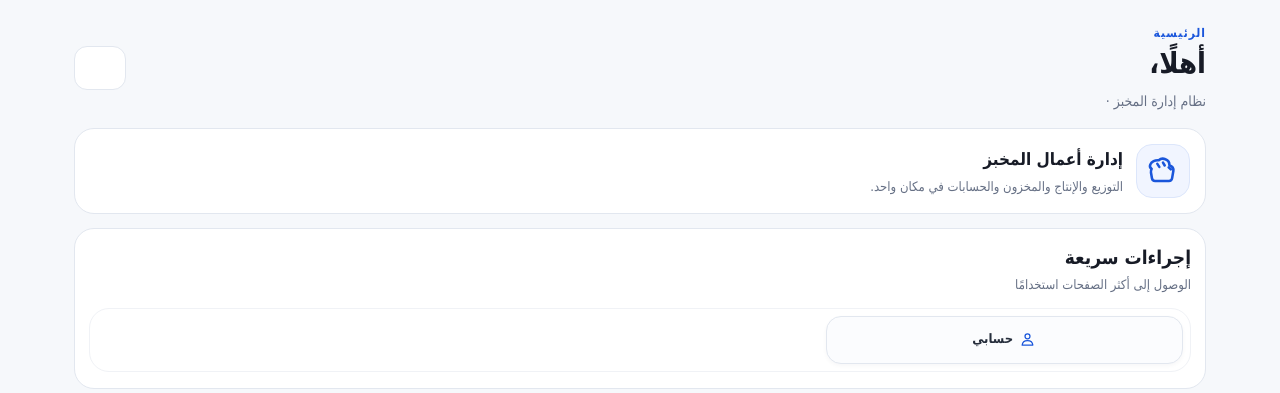
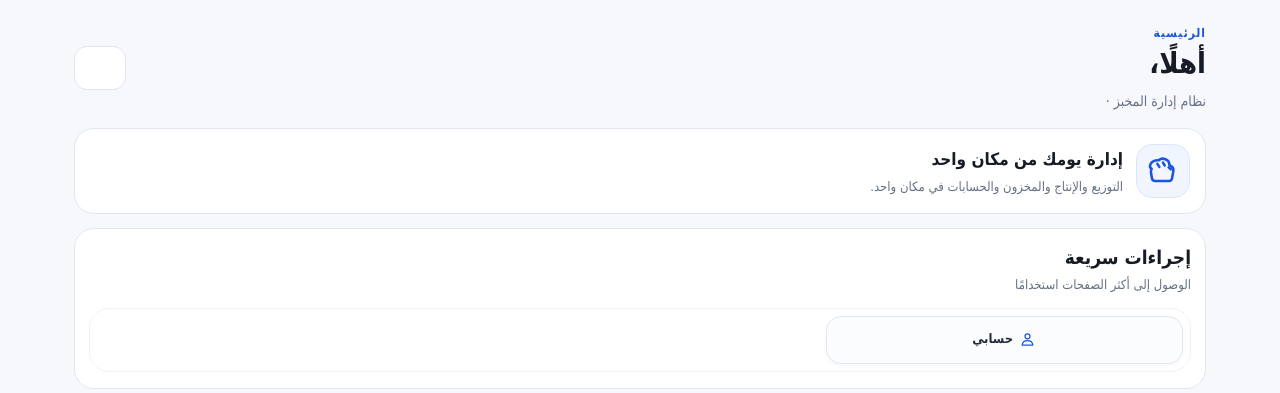
Before and after one commit to zydan25/bakary, a Flask app: template templates/dashboard/index.html in a window 1280 px wide. Shown: the part 66-459 px from the top of the page. Run offline with Flask 3, Linux system fonts and the light colour scheme; the template is opened without the code that fills it, so the values that code supplies are empty; some libraries are stand-ins or nearby versions.

Commit message:
fix(ci): preserve dashboard headline expected by auth tests

```diff
--- a/templates/dashboard/index.html
+++ b/templates/dashboard/index.html
@@ -47,7 +47,7 @@
 <section class="content-card dashboard-intro">
   <span class="dashboard-intro-icon">{{ ui_icon('bread', 34) }}</span>
   <div class="dashboard-intro-copy">
-    <strong>إدارة أعمال المخبز</strong>
+    <strong>إدارة يومك من مكان واحد</strong>
     <p>التوزيع والإنتاج والمخزون والحسابات في مكان واحد.</p>
   </div>
 </section>
```
